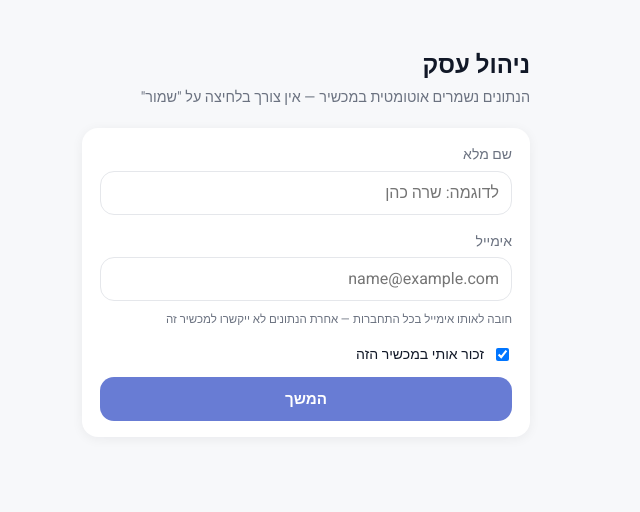
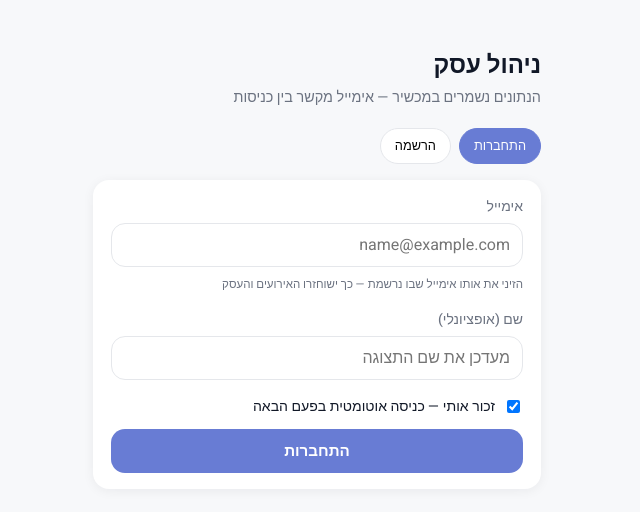
Before and after one commit to shahaf1204/SMB_APP, a React (Vite) app: page /auth in a window 1280 px wide. Shown: the top 512 px of the page, without its empty margins (441-1081 px from the left). Built offline with nearby package versions, Linux system fonts and the light colour scheme.

Commit message:
Fix Remember Me

```diff
--- a/src/components/RouteGuards.tsx
+++ b/src/components/RouteGuards.tsx
@@ -1,43 +1,43 @@
 import { Navigate, Outlet } from 'react-router-dom';
-import { useStoreHydration } from '../hooks/useStoreHydration';
+import { useAutoLoginFromRememberMe } from '../hooks/useAutoLoginFromRememberMe';
 import { useAppStore } from '../store/useAppStore';
 import { LoadingScreen } from './LoadingScreen';
 
 export function RequireGuest() {
-  const hydrated = useStoreHydration();
+  const ready = useAutoLoginFromRememberMe();
   const user = useAppStore((s) => s.user);
   const business = useAppStore((s) => s.business);
 
-  if (!hydrated) return <LoadingScreen />;
-  if (user && business) return <Navigate to="/" replace />;
+  if (!ready) return <LoadingScreen />;
+  if (user && business) return <Navigate to="/dashboard" replace />;
   if (user) return <Navigate to="/onboarding" replace />;
   return <Outlet />;
 }
 
 export function RequireUser() {
-  const hydrated = useStoreHydration();
+  const ready = useAutoLoginFromRememberMe();
   const user = useAppStore((s) => s.user);
 
-  if (!hydrated) return <LoadingScreen />;
+  if (!ready) return <LoadingScreen />;
   if (!user) return <Navigate to="/auth" replace />;
   return <Outlet />;
 }
 
 export function RequireBusiness() {
-  const hydrated = useStoreHydration();
+  const ready = useAutoLoginFromRememberMe();
   const business = useAppStore((s) => s.business);
 
-  if (!hydrated) return <LoadingScreen />;
+  if (!ready) return <LoadingScreen />;
   if (!business) return <Navigate to="/onboarding" replace />;
   return <Outlet />;
 }
 
 export function RootRedirect() {
-  const hydrated = useStoreHydration();
+  const ready = useAutoLoginFromRememberMe();
   const user = useAppStore((s) => s.user);
   const business = useAppStore((s) => s.business);
 
-  if (!hydrated) return <LoadingScreen />;
+  if (!ready) return <LoadingScreen />;
   if (!user) return <Navigate to="/auth" replace />;
   if (!business) return <Navigate to="/onboarding" replace />;
   return <Navigate to="/dashboard" replace />;
--- /dev/null
+++ b/src/hooks/useAutoLoginFromRememberMe.ts
@@ -0,0 +1,28 @@
+import { useEffect, useState } from 'react';
+import { loadRememberMe } from '../lib/rememberMe';
+import { useAppStore } from '../store/useAppStore';
+import { useStoreHydration } from './useStoreHydration';
+
+/** מנסה התחברות אוטומטית לפי «זכור אותי» אחרי טעינת localStorage */
+export function useAutoLoginFromRememberMe(): boolean {
+  const hydrated = useStoreHydration();
+  const [ready, setReady] = useState(false);
+
+  useEffect(() => {
+    if (!hydrated) return;
+
+    const state = useAppStore.getState();
+    if (state.user) {
+      setReady(true);
+      return;
+    }
+
+    const remembered = loadRememberMe();
+    if (remembered?.enabled && remembered.email.trim()) {
+      useAppStore.getState().loginExisting(remembered.email, remembered.displayName);
+    }
+    setReady(true);
+  }, [hydrated]);
+
+  return hydrated && ready;
+}
--- /dev/null
+++ b/src/lib/accountsRegistry.ts
@@ -0,0 +1,82 @@
+const REGISTRY_KEY = 'smb-accounts-registry';
+
+export interface AccountRecord {
+  email: string;
+  displayName: string;
+  userId: string;
+  createdAt: string;
+}
+
+function loadRegistry(): AccountRecord[] {
+  try {
+    const raw = localStorage.getItem(REGISTRY_KEY);
+    if (!raw) return [];
+    const parsed = JSON.parse(raw) as AccountRecord[];
+    return Array.isArray(parsed) ? parsed : [];
+  } catch {
+    return [];
+  }
+}
+
+function saveRegistry(records: AccountRecord[]): void {
+  try {
+    localStorage.setItem(REGISTRY_KEY, JSON.stringify(records));
+  } catch {
+    /* ignore */
+  }
+}
+
+export function findAccountByEmail(email: string): AccountRecord | null {
+  const mail = email.trim().toLowerCase();
+  if (!mail) return null;
+  return loadRegistry().find((r) => r.email === mail) ?? null;
+}
+
+export function registerAccount(record: Omit<AccountRecord, 'createdAt'>): boolean {
+  const mail = record.email.trim().toLowerCase();
+  if (!mail) return false;
+  const registry = loadRegistry();
+  if (registry.some((r) => r.email === mail)) return false;
+  registry.push({
+    ...record,
+    email: mail,
+    displayName: record.displayName.trim(),
+    createdAt: new Date().toISOString(),
+  });
+  saveRegistry(registry);
+  return true;
+}
+
+export function ensureAccountInRegistry(user: {
+  id: string;
+  displayName: string;
+  email?: string;
+}): void {
+  const mail = user.email?.trim().toLowerCase();
+  if (!mail) return;
+  const existing = findAccountByEmail(mail);
+  if (existing) {
+    if (existing.displayName !== user.displayName.trim() || existing.userId !== user.id) {
+      const registry = loadRegistry().map((r) =>
+        r.email === mail
+          ? { ...r, displayName: user.displayName.trim(), userId: user.id }
+          : r,
+      );
+      saveRegistry(registry);
+    }
+    return;
+  }
+  registerAccount({
+    email: mail,
+    displayName: user.displayName.trim(),
+    userId: user.id,
+  });
+}
+
+export function updateAccountDisplayName(email: string, displayName: string): void {
+  const mail = email.trim().toLowerCase();
+  const registry = loadRegistry().map((r) =>
+    r.email === mail ? { ...r, displayName: displayName.trim() } : r,
+  );
+  saveRegistry(registry);
+}
--- a/src/pages/AuthPage.tsx
+++ b/src/pages/AuthPage.tsx
@@ -1,27 +1,40 @@
 import { FormEvent, useEffect, useMemo, useState } from 'react';
 import { useNavigate } from 'react-router-dom';
 import { findAccountSnapshot } from '../lib/accountArchive';
+import { findAccountByEmail } from '../lib/accountsRegistry';
+import { useAutoLoginFromRememberMe } from '../hooks/useAutoLoginFromRememberMe';
 import { useStoreHydration } from '../hooks/useStoreHydration';
-import { loadRememberMe, saveRememberMe } from '../lib/rememberMe';
+import { clearRememberMe, loadRememberMe, saveRememberMe } from '../lib/rememberMe';
 import { useAppStore } from '../store/useAppStore';
+
+type AuthMode = 'login' | 'register';
+
+function navigateAfterAuth(navigate: ReturnType<typeof useNavigate>) {
+  const { business, events } = useAppStore.getState();
+  if (business) navigate('/dashboard', { replace: true });
+  else if (events.length > 0) navigate('/dashboard', { replace: true });
+  else navigate('/onboarding', { replace: true });
+}
 
 export function AuthPage() {
   const navigate = useNavigate();
   const hydrated = useStoreHydration();
-  const login = useAppStore((s) => s.login);
+  const autoLoginReady = useAutoLoginFromRememberMe();
+  const user = useAppStore((s) => s.user);
+  const register = useAppStore((s) => s.register);
+  const loginExisting = useAppStore((s) => s.loginExisting);
   const remembered = loadRememberMe();
 
+  const [mode, setMode] = useState<AuthMode>('login');
   const [displayName, setDisplayName] = useState(remembered?.displayName ?? '');
   const [email, setEmail] = useState(remembered?.email ?? '');
   const [rememberMe, setRememberMe] = useState(remembered?.enabled ?? true);
+  const [error, setError] = useState<string | null>(null);
 
-  const archiveHint = useMemo(() => {
-    if (!hydrated) return null;
-    const saved = findAccountSnapshot(displayName, email);
-    if (!saved?.business) return null;
-    const count = saved.events?.length ?? 0;
-    return { businessName: saved.business.name, eventCount: count };
-  }, [displayName, email, hydrated]);
+  useEffect(() => {
+    if (!autoLoginReady || !user) return;
+    navigateAfterAuth(navigate);
+  }, [autoLoginReady, user, navigate]);
 
   useEffect(() => {
     if (remembered?.enabled) {
@@ -30,34 +43,106 @@ export function AuthPage() {
     }
   }, [remembered]);
 
-  const handleSubmit = (e: FormEvent) => {
+  const archiveHint = useMemo(() => {
+    if (!hydrated || mode !== 'login' || !email.trim()) return null;
+    const saved = findAccountSnapshot(displayName, email);
+    if (!saved || (!saved.business && !(saved.events?.length ?? 0))) return null;
+    return {
+      businessName: saved.business?.name ?? 'העסק שלך',
+      eventCount: saved.events?.length ?? 0,
+    };
+  }, [displayName, email, hydrated, mode]);
+
+  const persistRememberMe = (name: string, mail: string) => {
+    if (rememberMe) {
+      saveRememberMe({ displayName: name, email: mail, enabled: true });
+    } else {
+      clearRememberMe();
+    }
+  };
+
+  const handleRegister = (e: FormEvent) => {
     e.preventDefault();
-    if (!displayName.trim()) return;
+    setError(null);
+    if (!displayName.trim() || !email.trim()) {
+      setError('יש למלא שם ואימייל');
+      return;
+    }
+    if (!hydrated) return;
 
-    if (rememberMe) {
-      saveRememberMe({
-        displayName: displayName.trim(),
-        email: email.trim(),
-        enabled: true,
-      });
+    const result = register(displayName.trim(), email.trim());
+    if (!result.ok) {
+      if (result.reason === 'exists') {
+        setError('כבר קיים חשבון עם האימייל הזה. עברי ל«התחברות».');
+      }
+      return;
     }
 
+    persistRememberMe(displayName.trim(), email.trim().toLowerCase());
+    navigateAfterAuth(navigate);
+  };
+
+  const handleLogin = (e: FormEvent) => {
+    e.preventDefault();
+    setError(null);
+    if (!email.trim()) {
+      setError('יש להזין אימייל');
+      return;
+    }
     if (!hydrated) return;
 
-    login(displayName.trim(), email.trim() || undefined);
+    const trimmedEmail = email.trim().toLowerCase();
+    const result = loginExisting(trimmedEmail, displayName.trim() || undefined);
+    if (!result.ok) {
+      if (result.reason === 'not_found') {
+        setError('לא נמצא חשבון עם האימייל הזה. עברי ל«הרשמה» לפתיחת חשבון חדש.');
+      }
+      return;
+    }
 
-    const { business, events } = useAppStore.getState();
-    if (business) navigate('/dashboard');
-    else if (events.length > 0) navigate('/dashboard');
-    else navigate('/onboarding');
+    const record = findAccountByEmail(trimmedEmail);
+    const resolvedName = displayName.trim() || record?.displayName || trimmedEmail;
+    persistRememberMe(resolvedName, trimmedEmail);
+    navigateAfterAuth(navigate);
   };
+
+  if (!autoLoginReady) {
+    return (
+      <div className="page" style={{ paddingTop: '3rem', textAlign: 'center' }}>
+        <p className="page-subtitle">טוען…</p>
+      </div>
+    );
+  }
 
   return (
     <div className="page" style={{ paddingTop: '3rem' }}>
       <h1 className="page-title">ניהול עסק</h1>
       <p className="page-subtitle">
-        הנתונים נשמרים אוטומטית במכשיר — אין צורך בלחיצה על &quot;שמור&quot;
+        הנתונים נשמרים במכשיר — אימייל מקשר בין כניסות
       </p>
+
+      <div className="chip-row auth-mode-row">
+        <button
+          type="button"
+          className={`chip ${mode === 'login' ? 'active' : ''}`}
+          onClick={() => {
+            setMode('login');
+            setError(null);
+          }}
+        >
+          התחברות
+        </button>
+        <button
+          type="button"
+          className={`chip ${mode === 'register' ? 'active' : ''}`}
+          onClick={() => {
+            setMode('register');
+            setError(null);
+          }}
+        >
+          הרשמה
+        </button>
+      </div>
 
       {archiveHint && (
         <div className="card auth-restore-hint">
@@ -69,7 +154,17 @@ export function AuthPage() {
         </div>
       )}
 
-      <form onSubmit={handleSubmit} className="card">
+      {error && (
+        <div className="card auth-error-hint" role="alert">
+          <p style={{ margin: 0, fontSize: '0.88rem' }}>{error}</p>
+        </div>
+      )}
+
+      <form
+        onSubmit={mode === 'register' ? handleRegister : handleLogin}
+        className="card"
+      >
+        {mode === 'register' && (
           <div className="field">
             <label htmlFor="name">שם מלא</label>
             <input
@@ -81,6 +176,8 @@ export function AuthPage() {
               autoComplete="name"
             />
           </div>
+        )}
+
         <div className="field">
           <label htmlFor="email">אימייל</label>
           <input
@@ -89,26 +186,46 @@ export function AuthPage() {
             value={email}
             onChange={(e) => setEmail(e.target.value)}
             placeholder="name@example.com"
+            required
             autoComplete="email"
           />
+          {mode === 'login' && (
             <p className="field-hint">
-            חובה לאותו אימייל בכל התחברות — אחרת הנתונים לא ייקשרו למכשיר זה
+              הזיני את אותו אימייל שבו נרשמת — כך ישוחזרו האירועים והעסק
             </p>
+          )}
         </div>
+
+        {mode === 'login' && (
+          <div className="field">
+            <label htmlFor="login-name">שם (אופציונלי)</label>
+            <input
+              id="login-name"
+              value={displayName}
+              onChange={(e) => setDisplayName(e.target.value)}
+              placeholder="מעדכן את שם התצוגה"
+              autoComplete="name"
+            />
+          </div>
+        )}
+
         <label className="remember-row">
           <input
             type="checkbox"
             checked={rememberMe}
             onChange={(e) => setRememberMe(e.target.checked)}
           />
-          <span>זכור אותי במכשיר הזה</span>
+          <span>זכור אותי — כניסה אוטומטית בפעם הבאה</span>
         </label>
+
         <button type="submit" className="btn btn-primary" disabled={!hydrated}>
           {!hydrated
             ? 'טוען נתונים…'
+            : mode === 'register'
+              ? 'יצירת חשבון חדש'
               : archiveHint
                 ? 'התחברות ושחזור נתונים'
-              : 'המשך'}
+                : 'התחברות'}
         </button>
       </form>
     </div>
--- a/src/store/useAppStore.ts
+++ b/src/store/useAppStore.ts
@@ -1,6 +1,12 @@
 import { create } from 'zustand';
 import { createJSONStorage, persist } from 'zustand/middleware';
-import { findAccountSnapshot, saveAccountSnapshot } from '../lib/accountArchive';
+import { findAccountSnapshot, flushAccountSnapshot } from '../lib/accountArchive';
+import {
+  ensureAccountInRegistry,
+  findAccountByEmail,
+  registerAccount,
+  updateAccountDisplayName,
+} from '../lib/accountsRegistry';
 import { clearAppStorage, safeJsonStorage, STORAGE_KEY } from '../lib/safeStorage';
 import {
   buildCategoriesFromPreset,
@@ -29,6 +35,14 @@ import type {
 } from '../types/models';
 
 interface AppActions {
+  register: (
+    displayName: string,
+    email: string,
+  ) => { ok: true } | { ok: false; reason: 'invalid' | 'exists' };
+  loginExisting: (
+    email: string,
+    displayName?: string,
+  ) => { ok: true } | { ok: false; reason: 'invalid' | 'not_found' };
   login: (displayName: string, email?: string) => void;
   logout: () => void;
   createBusiness: (params: {
@@ -112,46 +126,26 @@ export const useAppStore = create<Store>()(
 
       login: (displayName, email) => {
         const trimmedName = displayName.trim();
-        const trimmedEmail = email?.trim();
+        const trimmedEmail = email?.trim().toLowerCase();
+        if (trimmedEmail) {
+          get().loginExisting(trimmedEmail, trimmedName);
+          return;
+        }
         const saved = findAccountSnapshot(trimmedName, trimmedEmail);
-        const current = get();
-
-        if (saved?.user && (saved.business || saved.events.length > 0)) {
+        if (saved?.user) {
           set({
             ...saved,
             user: {
               id: saved.user.id,
               displayName: trimmedName,
-              email: trimmedEmail || saved.user.email,
+              email: saved.user.email,
             },
           });
+          flushAccountSnapshot(get());
           return;
         }
-
-        if (current.user && (current.business || current.events.length > 0)) {
-          set({
-            user: {
-              ...current.user,
-              displayName: trimmedName,
-              email: trimmedEmail || current.user.email,
-            },
-          });
-          return;
-        }
-
-        if (current.events.length > 0 && current.business) {
-          set({
-            ...current,
-            user: current.user ?? {
-              id: createId(),
-              displayName: trimmedName,
-              email: trimmedEmail,
-            },
-          });
-          return;
-        }
-
         set({
+          ...initialState,
           user: {
             id: createId(),
             displayName: trimmedName,
@@ -160,10 +154,89 @@ export const useAppStore = create<Store>()(
         });
       },
 
+      register: (displayName, email) => {
+        const trimmedName = displayName.trim();
+        const trimmedEmail = email.trim().toLowerCase();
+        if (!trimmedName || !trimmedEmail) {
+          return { ok: false as const, reason: 'invalid' as const };
+        }
+        if (findAccountByEmail(trimmedEmail)) {
+          return { ok: false as const, reason: 'exists' as const };
+        }
+
+        const userId = createId();
+        registerAccount({
+          email: trimmedEmail,
+          displayName: trimmedName,
+          userId,
+        });
+
+        set({
+          ...initialState,
+          user: {
+            id: userId,
+            displayName: trimmedName,
+            email: trimmedEmail,
+          },
+        });
+        flushAccountSnapshot(get());
+        return { ok: true as const };
+      },
+
+      loginExisting: (email, displayName) => {
+        const trimmedEmail = email.trim().toLowerCase();
+        if (!trimmedEmail) {
+          return { ok: false as const, reason: 'invalid' as const };
+        }
+
+        const record = findAccountByEmail(trimmedEmail);
+        const nameHint = displayName?.trim() || record?.displayName || '';
+        const saved = findAccountSnapshot(nameHint, trimmedEmail);
+
+        if (!record && !saved) {
+          return { ok: false as const, reason: 'not_found' as const };
+        }
+
+        const resolvedName =
+          nameHint || saved?.user?.displayName || record?.displayName || trimmedEmail;
+        const userId = saved?.user?.id ?? record?.userId ?? createId();
+
+        if (saved) {
+          set({
+            ...saved,
+            user: {
+              id: userId,
+              displayName: resolvedName,
+              email: trimmedEmail,
+            },
+          });
+        } else {
+          set({
+            ...initialState,
+            user: {
+              id: userId,
+              displayName: resolvedName,
+              email: trimmedEmail,
+            },
+          });
+        }
+
+        ensureAccountInRegistry({
+          id: userId,
+          displayName: resolvedName,
+          email: trimmedEmail,
+        });
+        if (record && record.displayName !== resolvedName) {
+          updateAccountDisplayName(trimmedEmail, resolvedName);
+        }
+        flushAccountSnapshot(get());
+        return { ok: true as const };
+      },
+
       logout: () => {
         const state = get();
         if (state.user) {
-          saveAccountSnapshot(state.user.displayName, state.user.email, state);
+          flushAccountSnapshot(state);
         }
         set({ ...initialState });
       },
--- a/src/styles/global.css
+++ b/src/styles/global.css
@@ -1485,6 +1485,17 @@ a {
   border-color: #c7d2fe;
 }
 
+.auth-error-hint {
+  margin-bottom: 0.75rem;
+  background: #fef2f2;
+  border: 1px solid #fecaca;
+  color: #991b1b;
+}
+
+.auth-mode-row {
+  margin-bottom: 0.75rem;
+}
+
 .auto-save-indicator {
   display: flex;
   align-items: center;
```
Also changed, not shown: src/lib/accountArchive.ts (+5 -2 lines), src/main.tsx (+22 -7 lines). Lines whose indentation alone changed are shown as unchanged.
